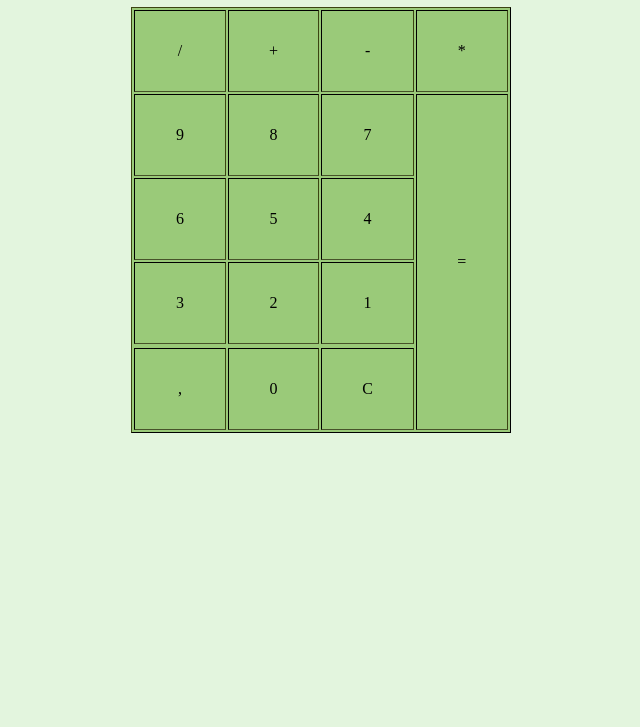
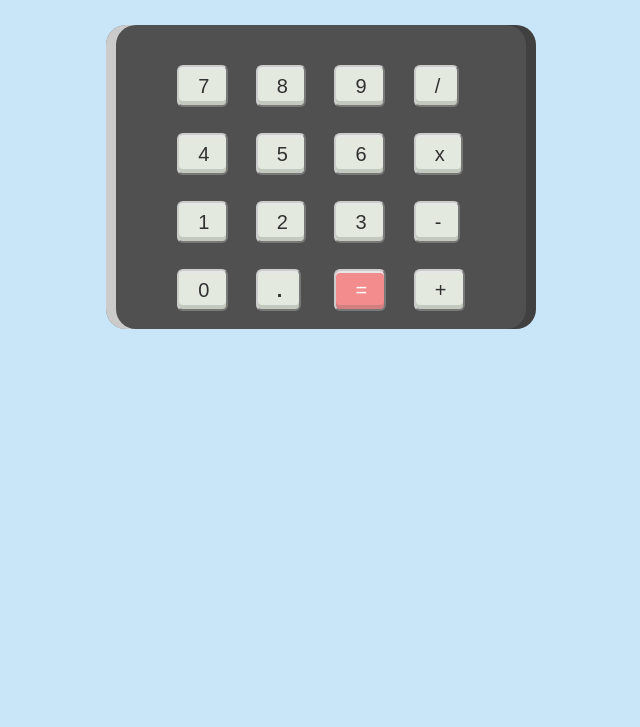
Before and after one commit to beatrizsiq/calculadora-JS, a plain HTML site: page index.html in a window 1280 px wide. Shown: the part 73-800 px from the top of the page, without its empty margins (319-959 px from the left). Drawn offline with Linux system fonts and the light colour scheme.

Commit message:
feat: :art:

```diff
--- a/index.html
+++ b/index.html
@@ -13,36 +13,39 @@
 <body>
     <div>
         <h1>Calculadora JS</h1>
+        <br>
         <table border="1">
+
             <tr>
-                <td>/</td>
-                <td>+</td>
-                <td>-</td>
-                <td>*</td>
+                <th colspan="4"></th>
             </tr>
             <tr>
-                <td>9</td>
-                <td>8</td>
-                <td>7</td>
-                <td rowspan="6" >=</td>
+                <td><button>7</button></td>
+                <td><button>8</button></td>
+                <td><button>9</button></td>
+                <td><button>/</button></td>
+            </tr>
+            <tr>
+                <td><button>4</button></td>
+                <td><button>5</button></td>
+                <td><button>6</button></td>
+                <td><button>x</button></td>
 
             </tr>
             <tr>
-                <td>6</td>
-                <td>5</td>
-                <td>4</td>
+                <td><button>1</button></td>
+                <td><button>2</button></td>
+                <td><button>3</button></td>
+                <td><button>-</button></td>
 
             </tr>
             </tr>
-                <td>3</td>
-                <td>2</td>
-                <td>1</td>
+                <td><button>0</button></td>
+                <td><button><strong>.</strong></button></td>
+                <td><button class="simbolo_igualdade">=</button></td>
+                <td><button>+</button></td>
             <tr>
-            <tr>
-                <td>,</td>
-                <td>0</td>
-                <td>C</td>
-            </tr>
+
 
         </table>
     </div>
--- a/style/calc_style.css
+++ b/style/calc_style.css
@@ -5,28 +5,51 @@ h1{
 body{
     justify-content: center;
     text-align: center;
-    background-color: rgb(227, 245, 222);
+    background-color: rgb(200, 230, 248);
 }
 
 table{
     display: inline-flex;
     justify-content: center;
-    width: 30%;
-    background-color: rgb(154, 202, 121);
-    border-color: rgb(59, 68, 18);
+    width: 34%;
+    background-color: rgb(80, 80, 80);
+    border-color: rgb(85, 85, 85);
+    border-radius: 6px;
+    font-family: Veteran Typewriter;
+    border-radius: 20px;
+    border: 6px;
+    box-shadow: inset 10px 0 rgba(255,255,255,0.7), inset -10px 0 rgba(0,0,0,0.2);
 }
 
 td{
-    width: 100px;
-    height: 50px;
+    height: 40px;
 }
 
 th, td {
-    padding: 15px;
-    border-bottom: 1px solid rgb(71, 83, 42);
+    padding: 13px;
+    border-bottom: 1px solid rgb(53, 53, 52);
     text-align: center;
+    border-width: 0px;
 }
 
-/* tr:hover{
-    background-color: rgb(124, 143, 71);
-} */
+
+button{
+    height: 30px;
+    padding: 19px;
+    background-color: rgb(227, 233, 222);
+    border-color: rgb(203, 204, 203);
+    border-radius:6px;
+    box-shadow: inset 0 2px rgb(231, 231, 231), inset 0 -4px rgba(73, 73, 73, 0.2);
+    font-size: 20px;
+    line-height: 0px;
+    letter-spacing: -2.5px;
+    margin-top: -3px;
+    display: block;
+    color: rgb(49, 49, 49);
+
+}
+
+.simbolo_igualdade{
+    background-color: rgb(243, 141, 141);
+    color: white;
+}
```
